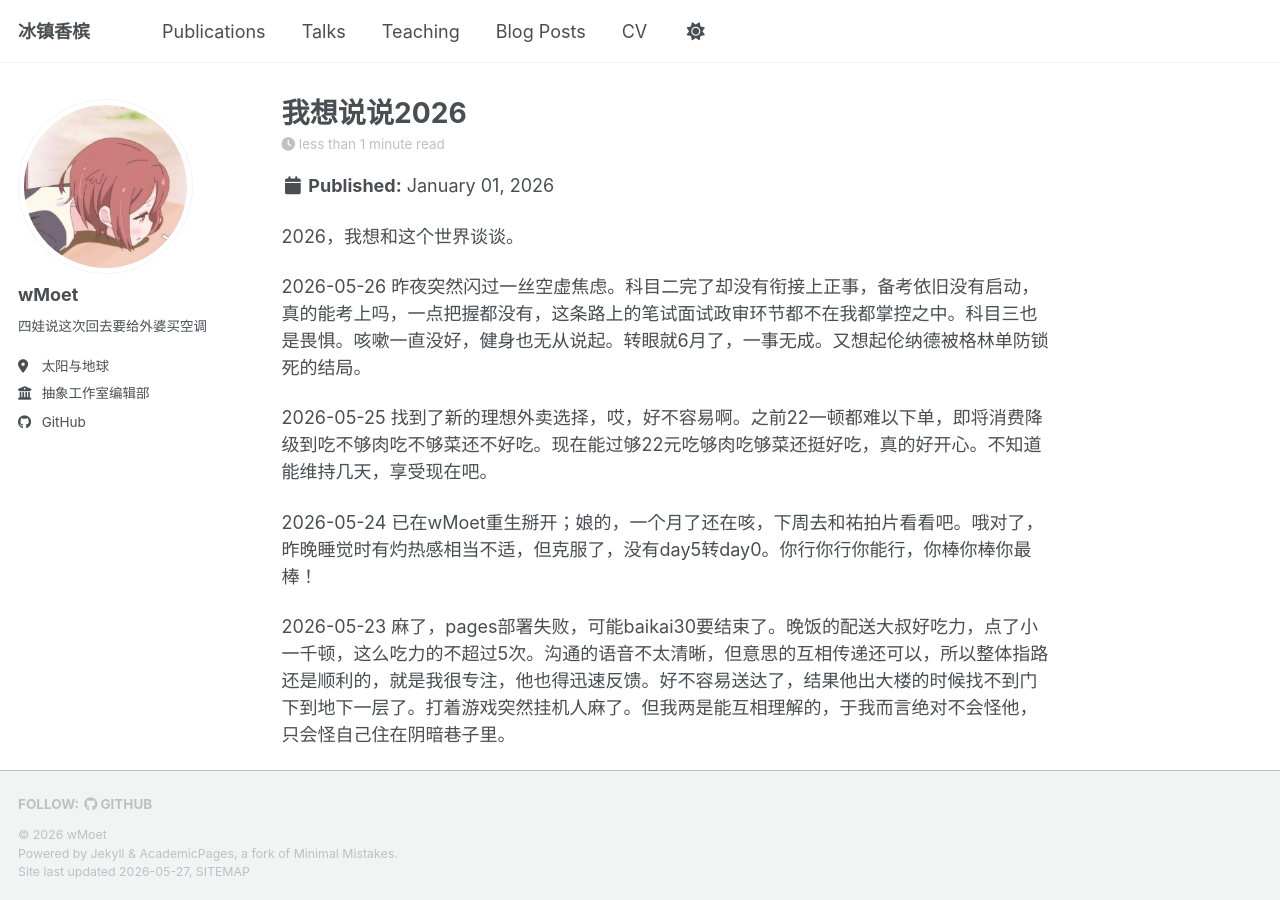
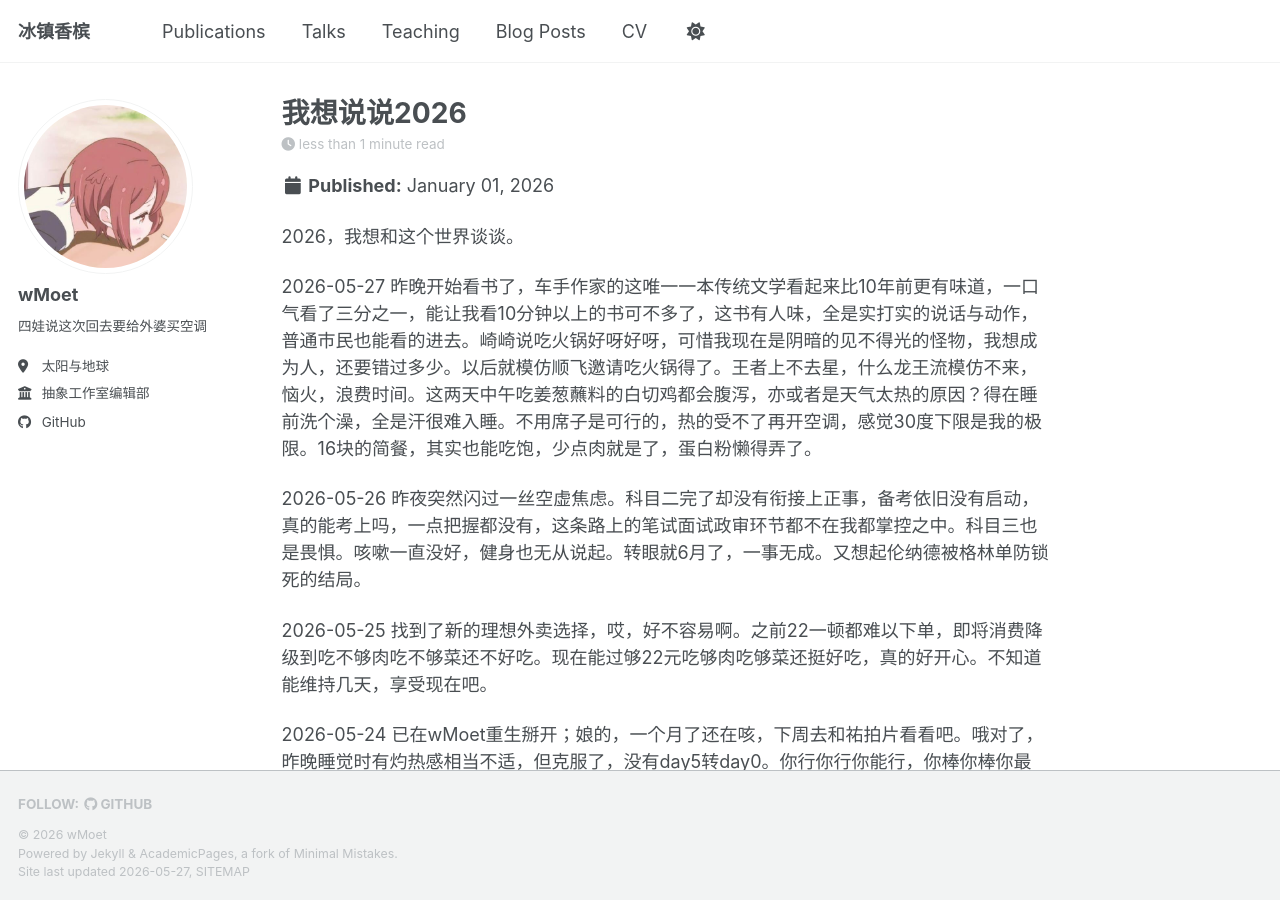
Before and after one commit to wMoet/wMoet.github.io, a Jekyll site: the page built from _posts/2026-01-01-我想说说2026.md, in a window 1280 px wide and 900 px high. Built offline with Jekyll 4.4.1, drawn with Linux system fonts in a browser that asks for light colours; a script bundle is joined from its source files by our own code; library files that are not in the unit come from our copies.

Commit message:
Update 2026-01-01-我想说说2026.md

```diff
--- a/_posts/2026-01-01-我想说说2026.md
+++ b/_posts/2026-01-01-我想说说2026.md
@@ -6,6 +6,8 @@ tags:
   - category1
 ---
 2026，我想和这个世界谈谈。
+
+2026-05-27 昨晚开始看书了，车手作家的这唯一一本传统文学看起来比10年前更有味道，一口气看了三分之一，能让我看10分钟以上的书可不多了，这书有人味，全是实打实的说话与动作，普通市民也能看的进去。崎崎说吃火锅好呀好呀，可惜我现在是阴暗的见不得光的怪物，我想成为人，还要错过多少。以后就模仿顺飞邀请吃火锅得了。王者上不去星，什么龙王流模仿不来，恼火，浪费时间。这两天中午吃姜葱蘸料的白切鸡都会腹泻，亦或者是天气太热的原因？得在睡前洗个澡，全是汗很难入睡。不用席子是可行的，热的受不了再开空调，感觉30度下限是我的极限。16块的简餐，其实也能吃饱，少点肉就是了，蛋白粉懒得弄了。
 
 2026-05-26 昨夜突然闪过一丝空虚焦虑。科目二完了却没有衔接上正事，备考依旧没有启动，真的能考上吗，一点把握都没有，这条路上的笔试面试政审环节都不在我都掌控之中。科目三也是畏惧。咳嗽一直没好，健身也无从说起。转眼就6月了，一事无成。又想起伦纳德被格林单防锁死的结局。
 
```
